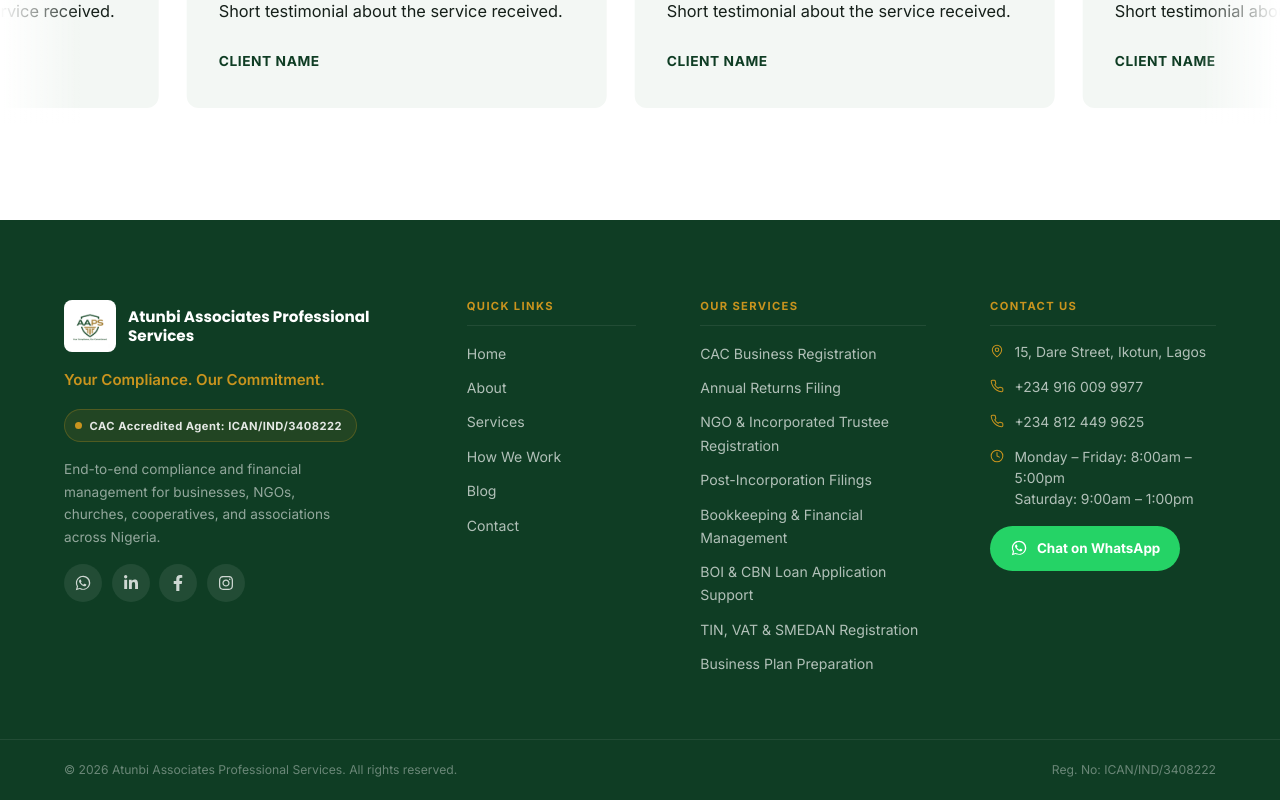
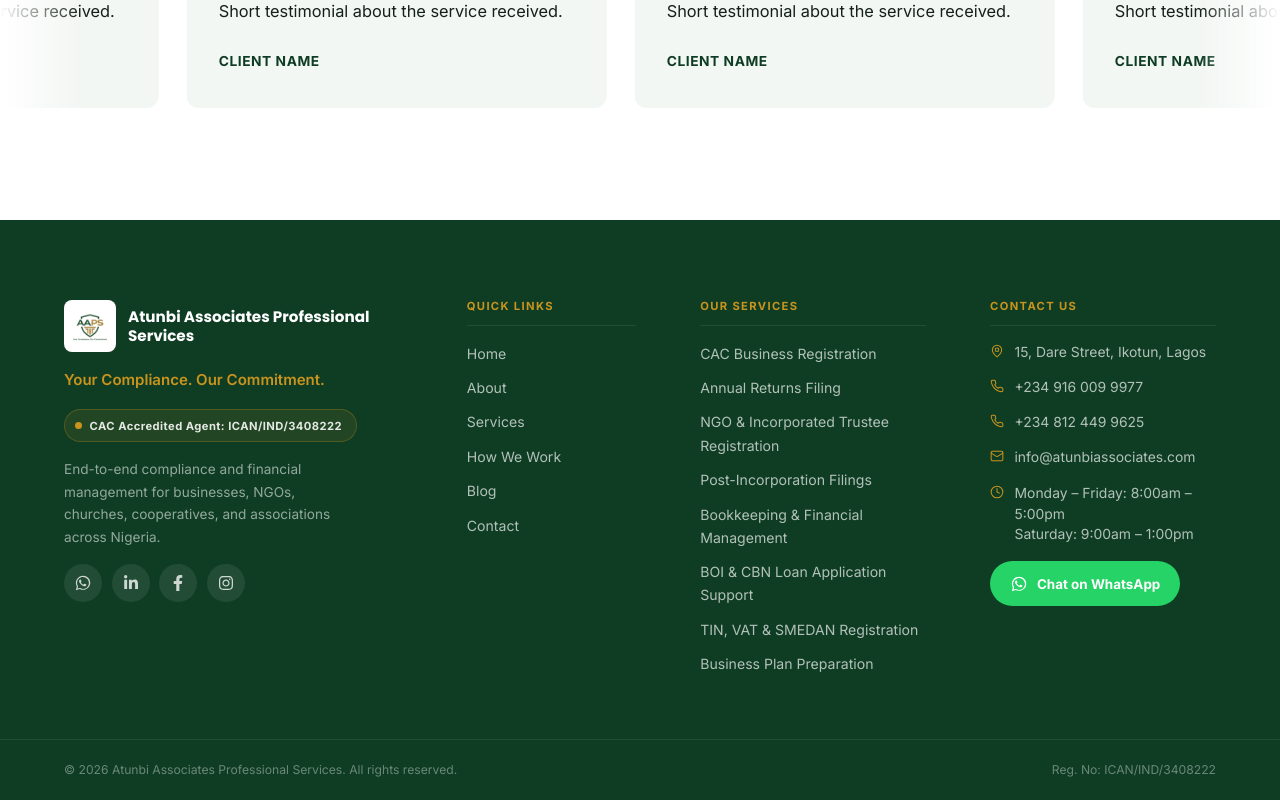
Before and after one commit to Atunbie-prog/AAPS-Website, a React (Vite) app: page / in a window 1280 px wide. Shown: the part 4764-5564 px from the top of the page. Built offline with nearby package versions, Linux system fonts and the light colour scheme; no server answers.

Commit message:
modified content.js

```diff
--- a/src/data/content.js
+++ b/src/data/content.js
@@ -12,7 +12,7 @@
   address: "15, Dare Street, Ikotun, Lagos", // Added
   phone: ["+234 916 009 9977", "+234 812 449 9625"], // Added
   whatsapp: "2349160099977", // Added — used for wa.me links (no plus sign)
-  email: "", // [MD to insert once domain email is live]
+  email: "info@atunbiassociates.com", //Added
   domain: "atunbiassociates.com",
   officeHours: ["Monday – Friday: 8:00am – 5:00pm", "Saturday: 9:00am – 1:00pm"],
   social: {
```
